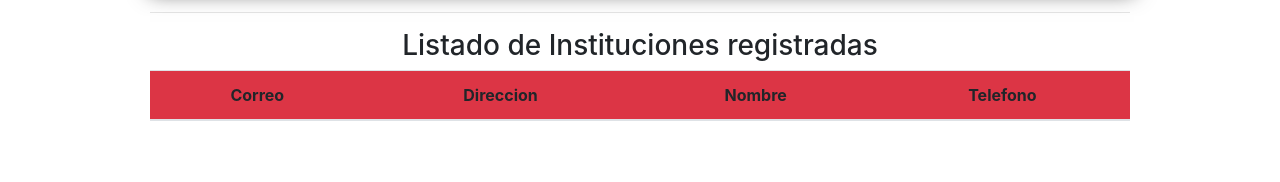
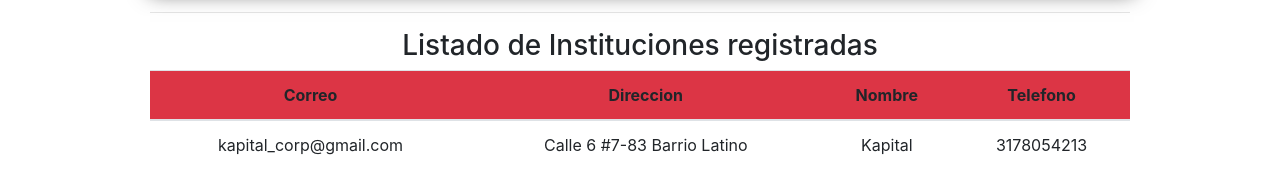
Before and after one commit to GalvisDeveloper/ConvenioApp, a React (Create React App) app: page /instituciones in a window 1280 px wide. Shown: the part 756-938 px from the top of the page. Before the commit the page ends 893 px from the top, so only its background shows below. Built offline with nearby package versions, Linux system fonts and the light colour scheme.

Commit message:
van a perder x2

```diff
--- a/src/App.js
+++ b/src/App.js
@@ -4,7 +4,7 @@ import Header from './components/UserView/components/Header';
 import Presentation from './components/UserView/components/Presentation';
 import { BrowserRouter as Router, Switch, Route } from 'react-router-dom';
 import '../node_modules/bootstrap/dist/css/bootstrap.min.css';
-import Nav from './components/OtherView/components/Nav';
+// import Nav from './components/OtherView/components/Nav';
 import Layout from './components/OtherView/components/Layout';
 import Institution from './components/OtherView/components/Institution/InstitutionTable';
 
--- a/src/components/OtherView/components/Institution/AddInstitution/index.jsx
+++ b/src/components/OtherView/components/Institution/AddInstitution/index.jsx
@@ -17,6 +17,10 @@ const AddAgreement = ({ setInstituciones }) => {
     });
   };
 
+  const mensajeExito = () => {
+    alert("Registro Exitoso");
+  };
+
   const handleSubmit = (e) => {
     e.preventDefault();
     setInstituciones((inst) => [datos, ...inst]);
@@ -32,7 +36,7 @@ const AddAgreement = ({ setInstituciones }) => {
             className="form-control"
             value={datos.correo}
             onChange={handleChange}
-            name="mail"
+            name="correo"
             placeholder="Correo de la institucion"
             isrequired="true"
           />
@@ -74,7 +78,7 @@ const AddAgreement = ({ setInstituciones }) => {
         <div>
           <input
             type="submit"
-            onClick={handleSubmit}
+            onClick={mensajeExito}
             value="Registrar"
             id="button"
             className="btn btn-danger"
--- a/src/components/OtherView/components/Institution/InstitutionTable/components/InstTableBody/index.jsx
+++ b/src/components/OtherView/components/Institution/InstitutionTable/components/InstTableBody/index.jsx
@@ -1,14 +1,14 @@
 import React from "react";
 import { TableBody } from "@material-ui/core";
 
-const InstTableBody = ({mail, direccion, name, tlf}) => {
+const InstTableBody = ({ correo, direccion, nombre, telefono }) => {
   return (
     <TableBody>
       <tr>
-        <td>{mail}Holi</td>
-        <td>{direccion}Holi</td>
-        <td>{name}Holi</td>
-        <td>{tlf}Holi</td>
+        <td>{correo}kapital_corp@gmail.com</td>
+        <td>{direccion}Calle 6 #7-83 Barrio Latino</td>
+        <td>{nombre}Kapital</td>
+        <td>{telefono}3178054213</td>
       </tr>
     </TableBody>
   );
--- a/src/components/OtherView/components/Institution/InstitutionTable/index.jsx
+++ b/src/components/OtherView/components/Institution/InstitutionTable/index.jsx
@@ -5,7 +5,7 @@ import InstTableBody from "./components/InstTableBody";
 import { Table } from "@material-ui/core";
 
 const InstitutionTable = () => {
-  const [instituciones, setInstituciones] = useState([]);
+  const [instituciones, setInstituciones] = useState([""]);
 
   return (
     <div className="tabla__institucion">
@@ -15,9 +15,9 @@ const InstitutionTable = () => {
       <h3>Listado de Instituciones registradas</h3>
       <Table className="table">
         <InstTableHead />
-        {instituciones.map((inst) => {
-          <InstTableBody key={inst} instituciones={inst} />;
-        })}
+        {instituciones.map((institucion) => (
+          <InstTableBody key={institucion} institucion={institucion} />
+        ))}
       </Table>
     </div>
   );
--- a/src/components/UserView/components/Agreement/components/AgreementTable/components/AgreementBody/index.jsx
+++ b/src/components/UserView/components/Agreement/components/AgreementTable/components/AgreementBody/index.jsx
@@ -1,5 +1,5 @@
 import React from "react";
-import PropTypes from "prop-types";
+// import PropTypes from "prop-types";
 import { TableBody } from "@material-ui/core";
 import GetAppIcon from "@material-ui/icons/GetApp";
 
@@ -7,12 +7,12 @@ const AgreementBody = ({ convenio, date, type, empresa, country, estado }) => {
   return (
     <TableBody>
       <tr>
-        <td>{convenio}Holi</td>
-        <td>{date}Holi</td>
-        <td>{type}Holi</td>
-        <td>{empresa}Holi</td>
-        <td>{country}Holi</td>
-        <td>{estado}Holi</td>
+        <td>{convenio}Carrefour</td>
+        <td>{date}17/12/2020</td>
+        <td>{type}Macro</td>
+        <td>{empresa}Carrefour Chevere</td>
+        <td>{country}Venezuela</td>
+        <td>{estado}Petare, Teques, Guaranito</td>
         <td>
           <GetAppIcon />
         </td>
@@ -21,13 +21,13 @@ const AgreementBody = ({ convenio, date, type, empresa, country, estado }) => {
   );
 };
 
-AgreementBody.propTypes = {
+// AgreementBody.propTypes = {
 // convenio: PropTypes.string.isRequired,
 // date: PropTypes.string.isRequired,
 // type: PropTypes.string.isRequired,
 // empresa: PropTypes.string.isRequired,
 // country: PropTypes.string.isRequired,
 // estado: PropTypes.string.isRequired,
-};
+// };
 
 export default AgreementBody;
```
Also changed, not shown: 1 other file (tests, documents, lock files or other folders). Lines whose indentation alone changed are shown as unchanged.
